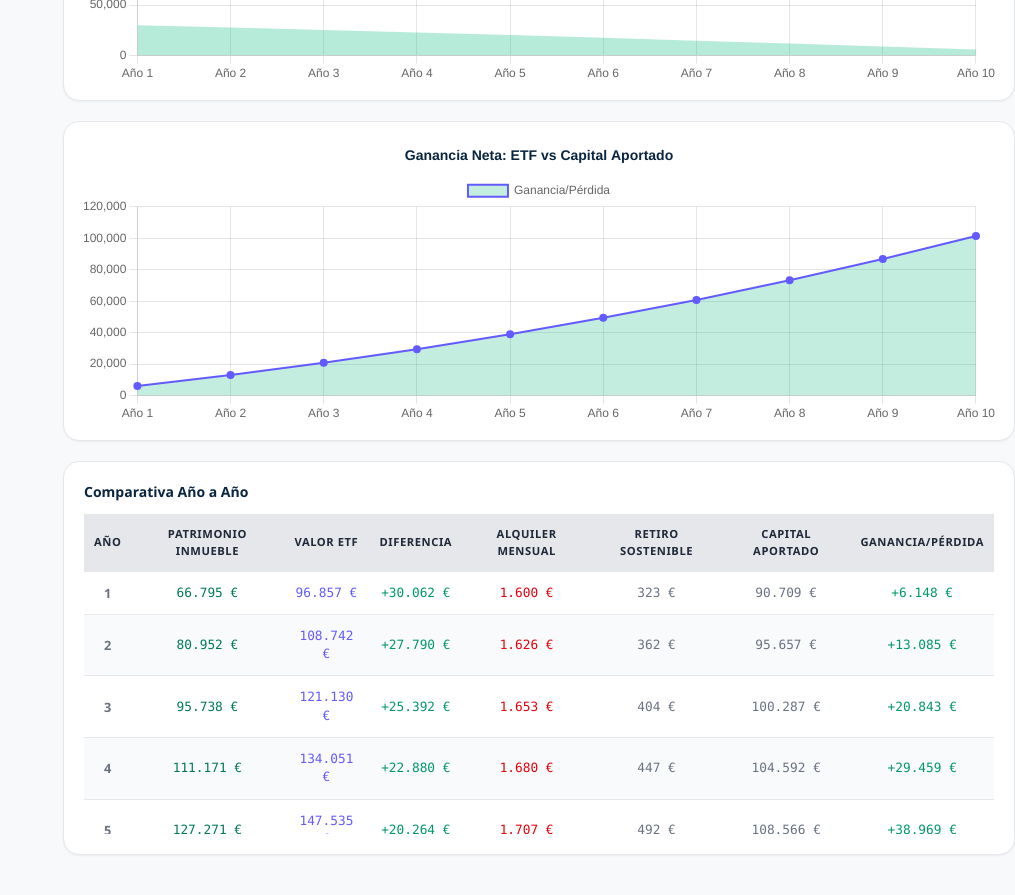
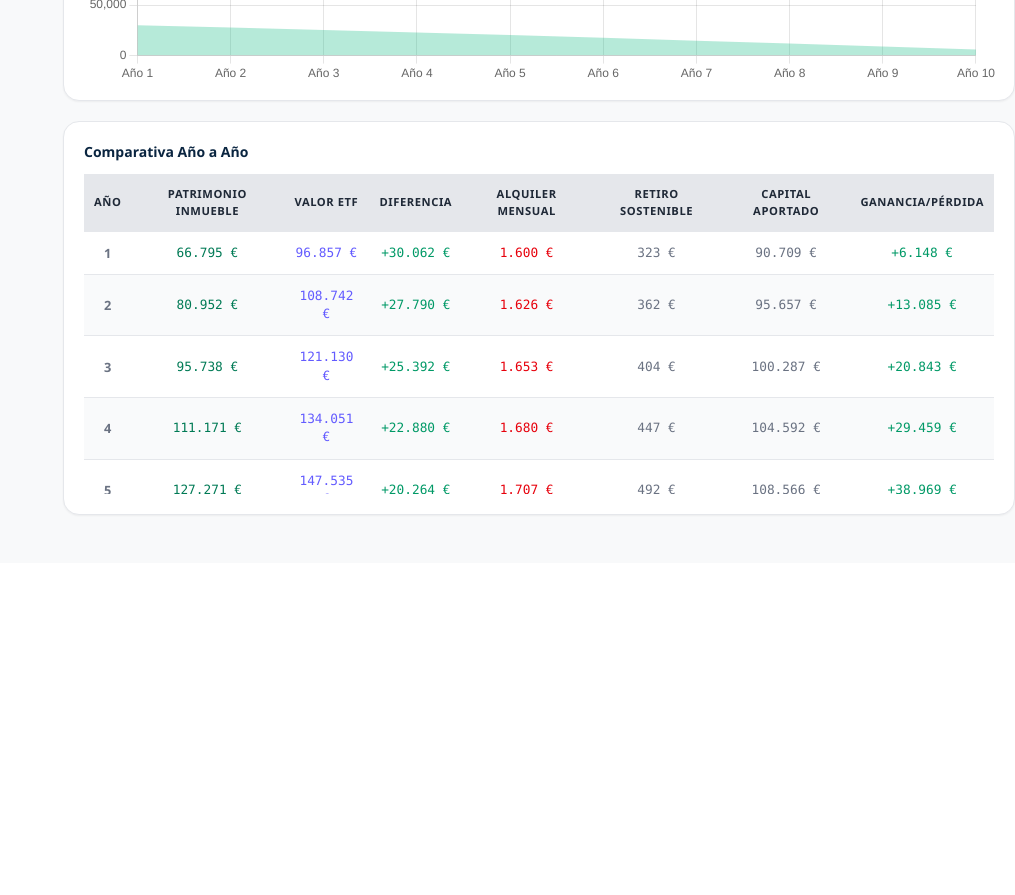
Before and after one commit to asblanco/real-state-simulator, a SvelteKit app: page /etf in a window 1280 px wide. Shown: the part 940-1835 px from the top of the page, without its empty margins (265-1280 px from the left). After the commit the page ends 1535 px from the top, so only its background shows below. Built offline with nearby package versions, Linux system fonts and the light colour scheme.

Commit message:
chore: remove redundant Chart 2

```diff
--- a/src/routes/etf/+page.svelte
+++ b/src/routes/etf/+page.svelte
@@ -23,8 +23,6 @@
   let diffData = $derived($etfComparison.yearByYear.map(y => y.etfValue - y.reTotalWealth));
   let gapColors = $derived(diffData.map(v => v >= 0 ? "rgba(16, 185, 129, 0.3)" : "rgba(239, 68, 68, 0.3)"));
   let investedData = $derived($etfComparison.yearByYear.map(y => y.cumulativeContribution));
-  let netGainData = $derived($etfComparison.yearByYear.map(y => y.etfValue - y.cumulativeContribution));
-  let netGainColors = $derived(netGainData.map(v => v >= 0 ? "rgba(16, 185, 129, 0.25)" : "rgba(239, 68, 68, 0.25)"));
 </script>
 
 <div class="space-y-5 pb-12">
@@ -152,27 +150,6 @@
     />
   </div>
 
-  <!-- CHART 2: Net Gain (ETF − Capital Invested) -->
-  <div class="bg-white p-4 rounded-2xl border border-gray-200 shadow-xs h-80">
-    <Chart
-      type="line"
-      labels={$etfComparison.yearByYear.map(y => $t("chart.axis_prefix") + y.year)}
-      datasets={[
-        {
-          label: $t("etf.net_gain_loss"),
-          data: netGainData,
-          borderColor: "rgb(99, 91, 255)",
-          borderWidth: 2,
-          backgroundColor: netGainColors,
-          fill: true,
-          pointRadius: 3,
-          pointBackgroundColor: "rgb(99, 91, 255)",
-        },
-      ]}
-      title={$t("etf.chart_gain_title")}
-    />
-  </div>
-
   <!-- YEAR TABLE -->
   <div class="bg-white p-5 rounded-2xl border border-gray-200 shadow-xs">
     <h3 class="text-sm font-bold text-[#0A2540] mb-3">{$t("etf.year_table")}</h3>
```
